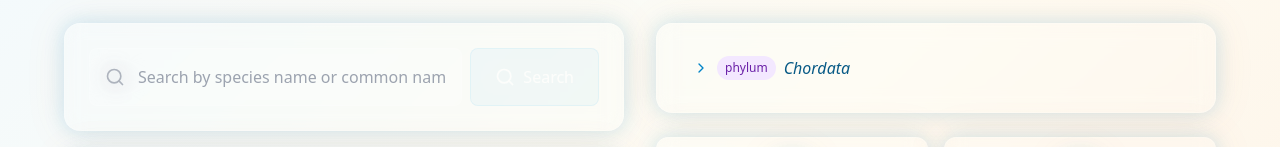
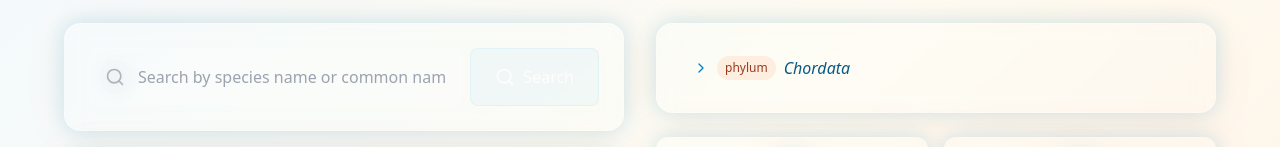
Before and after one commit to v98798728-netizen/sih-night-, a React (Vite) app: page /taxonomy in a window 1280 px wide. Shown: the part 317-464 px from the top of the page. Built offline with nearby package versions, Linux system fonts and the light colour scheme.

Commit message:
Updated Otolith.tsx

```diff
--- a/src/pages/APIDocs.tsx
+++ b/src/pages/APIDocs.tsx
@@ -133,8 +133,8 @@ For complete documentation, visit our online portal.`;
       <div className="flex items-center space-x-2 mb-3">
         <span className={`px-3 py-1 rounded text-xs font-semibold ${
           endpoint.method === 'GET' ? 'glass-ocean text-ocean-800' :
-          endpoint.method === 'POST' ? 'glass-aqua text-aqua-800' :
-          'glass text-deepBlue-800'
+          endpoint.method === 'POST' ? 'glass-coral text-coral-800' :
+          'glass-seaweed text-seaweed-800'
         }`}>
           {endpoint.method}
         </span>
--- a/src/pages/Otolith.tsx
+++ b/src/pages/Otolith.tsx
@@ -219,7 +219,7 @@ Date: ${new Date().toLocaleDateString()}`;
 
                   <button
                     onClick={handleDownloadReport}
-                    className="w-full glass-ocean text-white py-3 rounded-lg glow-hover transition-all duration-200 flex items-center justify-center space-x-2"
+                    className="w-full glass-fishOrange text-white py-3 rounded-lg glow-fishOrange transition-all duration-200 flex items-center justify-center space-x-2"
                   >
                     <Download className="w-4 h-4" />
                     <span>Download Report</span>
--- a/src/pages/Taxonomy.tsx
+++ b/src/pages/Taxonomy.tsx
@@ -282,10 +282,10 @@ Focus on marine fish species. Provide accurate taxonomic classification and be s
     const hasChildren = node.children && node.children.length > 0;
 
     const levelColors = {
-      phylum: 'text-purple-800 bg-purple-100',
-      class: 'text-blue-800 bg-blue-100',
-      order: 'text-green-800 bg-green-100',
-      family: 'text-yellow-800 bg-yellow-100',
+      phylum: 'text-coral-800 bg-coral-100',
+      class: 'text-ocean-800 bg-ocean-100',
+      order: 'text-seaweed-800 bg-seaweed-100',
+      family: 'text-fishOrange-800 bg-fishOrange-100',
       species: 'text-ocean-800 glass-ocean'
     };
 
```
